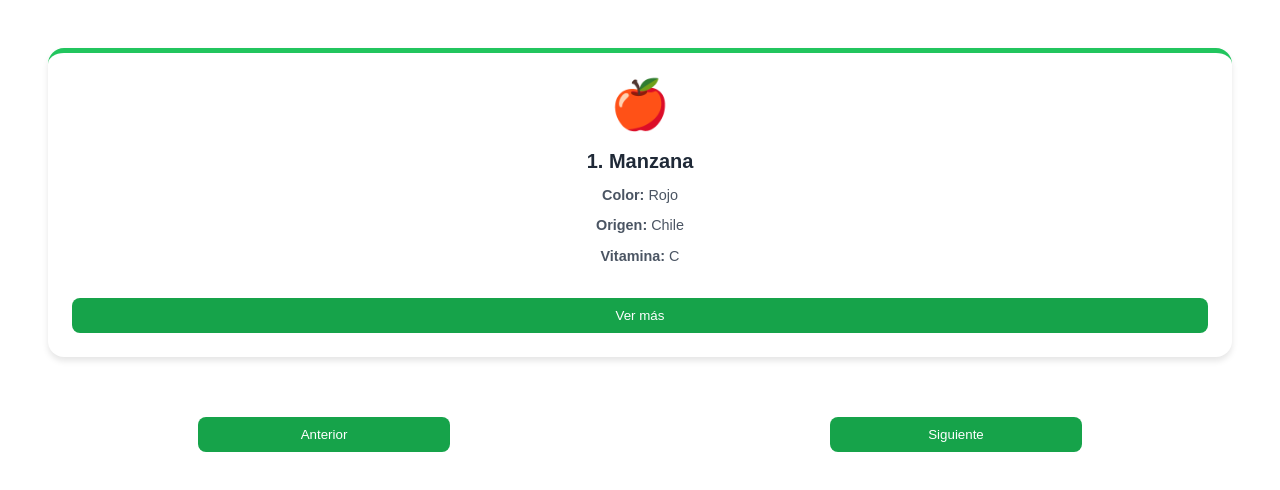
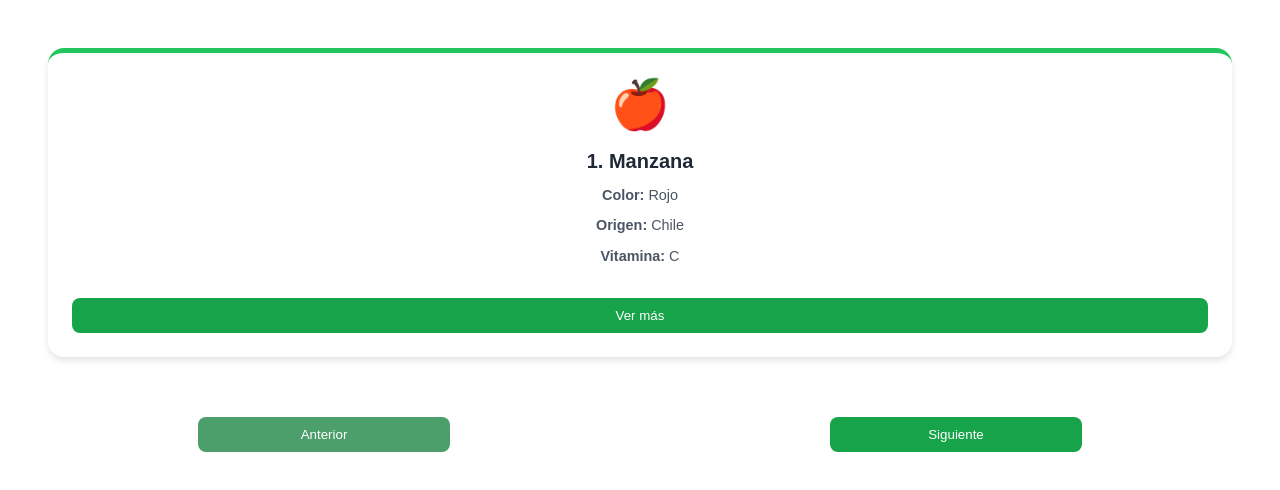
Before and after one commit to VSefni/my-first-react-proyect, a React (Vite) app in the folder my-first-react-project/: page / in a window 1280 px wide. Shown: the top 490 px of the page. Built offline with nearby package versions, Linux system fonts and the light colour scheme.

Commit message:
Solucion problema disabled

```diff
--- a/my-first-react-project/src/App.jsx
+++ b/my-first-react-project/src/App.jsx
@@ -14,21 +14,19 @@ function App() {
     const [numero, setNumero] = useState(0);
 
     const siguiente = () => {
-        const btnsig = document.getElementById("btnsig");
-        numero === frutas.length-1 ? btnsig.disabled = true : setNumero(numero + 1);
+            setNumero(numero + 1);
     }
 
     const anterior = () => {
-        const btnprev = document.getElementById("btnprev");
-        numero === 0 ? btnprev.disabled = true : setNumero(numero - 1);
+            setNumero(numero - 1);
     }
 
     return (
         <div className="App">
             <CatalogoFrutas fruta={frutas[numero]}/>
             <div className="botones">
-                <button onClick={anterior} className="boton" id="prev">Anterior</button>
-                <button onClick={siguiente} className="boton" id="sig">Siguiente</button>
+                <button onClick={anterior} className="boton" id="btnprev" disabled={numero === 0}>Anterior</button>
+                <button onClick={siguiente} className="boton" id="btnsig" disabled={numero === frutas.length - 1}>Siguiente</button>
             </div>
         </div>
     )
--- a/my-first-react-project/src/Fruta.css
+++ b/my-first-react-project/src/Fruta.css
@@ -51,3 +51,7 @@
 .boton-detalle:hover {
     background-color: #15803d;
 }
+
+.boton:disabled {
+    background-color: rgba(21, 128, 61, 0.76);
+}
```
